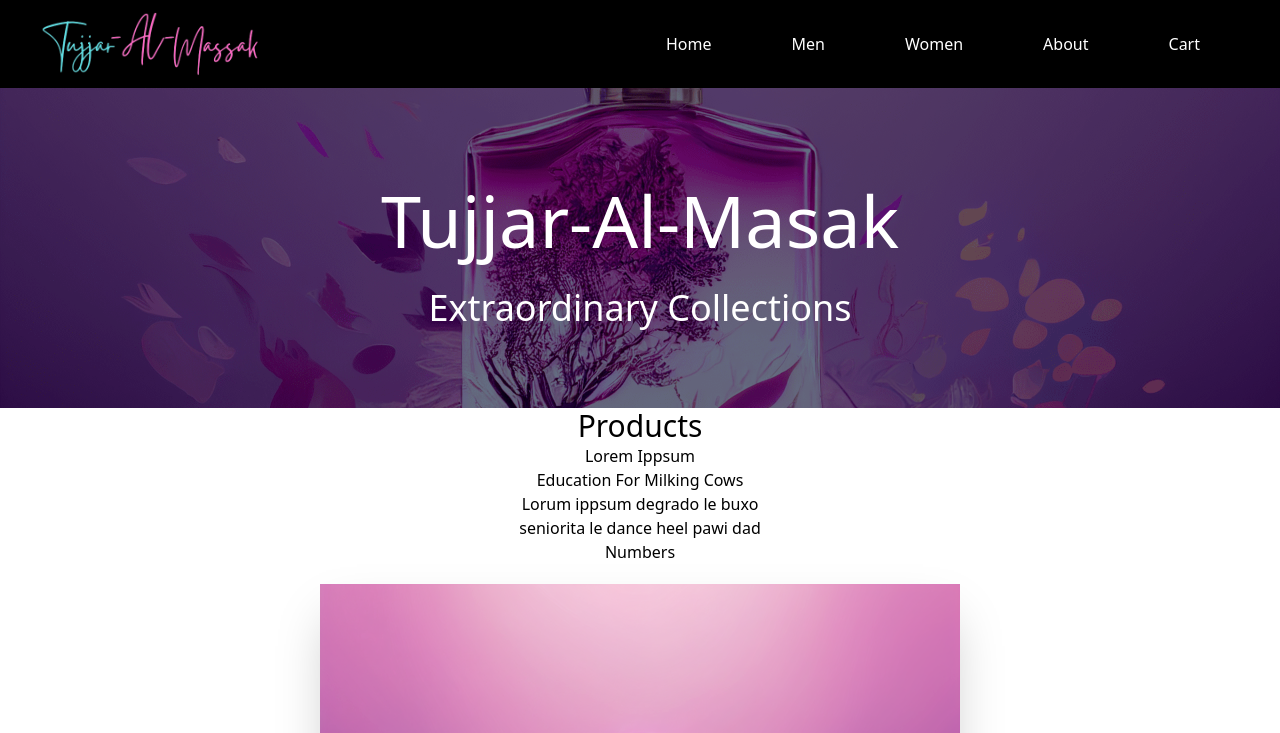
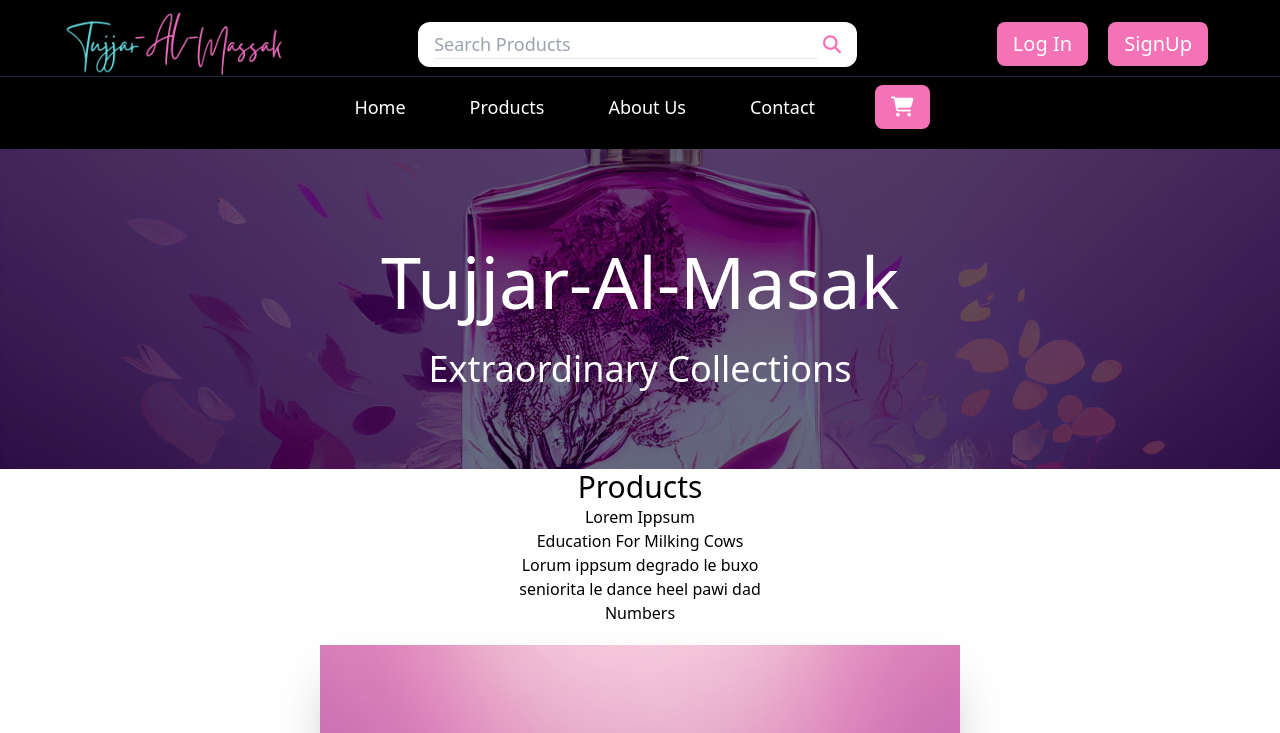
Before and after one commit to MuhammadAli33795/Perfume-Store-Tujjar, a website: page src/index.html in a window 1280 px wide. Shown: the top 733 px of the page. Drawn offline with Linux system fonts and the light colour scheme.

Commit message:
Nav bar visibility issue Patched

```diff
--- a/src/index.html
+++ b/src/index.html
@@ -21,16 +21,38 @@
 <body>
 
     <!--Nav Starts Here-->
-    <nav>
+    <header>
+        <!--Nav Flex Container-->
+        <div class="headerDivFlex lrMargin">
+            <!--Nav Logo Pic-->
+            <figure>
+                <a href="./index.html"><img src="../public/img/Tujjar-Logo-NoBG.png" alt="Tujjar Logo" class="navLogoPic "></a>
+            </figure>
 
-        <!--Nav Flex Container-->
-        <div class="menuDivFlex lrMargin ">
-            <!--Nav Logo Pic-->
-            <a href="./index.html" ><img src="../public/img/Tujjar-Logo-NoBG.png" alt="Tujjar Logo" class="navLogoPic"></a>
+            <!--Search bar and Search icon-->
+            <div class="searchCont vis hidden">
+                <input type="text" class="searchBar1" size="32" placeholder="Search Products">
+                <i class="fa-solid fa-magnifying-glass searchIcon"></i>
+            </div>
 
-            <!--For Mobiles-->
-            <div class="flex justify-between gap-3 sm:hidden">
+            <!--Header Buttons and cart-->
+            <div class="vis hidden">
+                <!--Log IN-->
+                <button class="navCartButton headerButtons">
+                    <a href="./" class="">Log In</a>
+                </button>
 
+                <!--Sign Up-->
+                <button class="navCartButton headerButtons">
+                    <a href="./" class="">SignUp</a>
+                </button>
+
+                <!--Account Pic with pop down bar TO DO-->
+                <div></div>
+            </div>
+
+            <!--For Mobiles visible at width < 1024px-->
+            <div class="menuCartCont vis hidden">
                 <!--Cart-->
                 <button>
                     <a href="./" class="navLinks"><i class="fa-solid fa-cart-shopping"></i></a>
@@ -40,26 +62,28 @@
                     <span><i class="fa-solid fa-bars"></i></span>
                 </div>
             </div>
+        </div>
 
-            <!--Nav Links-->
-            <div class="navLinkCont">
+        <nav class="vis hidden">
+            <!--Nav Links visible at width > 1024px-->
             <a href="./" class="navLinks">Home</a>
-                <a href="./" class="navLinks">Men</a>
-                <a href="./" class="navLinks">Women</a>
-                <a href="./" class="navLinks">About</a>
-                <button class="navCartButton">
-                    <a href="./" class="navLinks">Cart</a>
+            <a href="./" class="navLinks">Products</a>
+            <a href="./" class="navLinks">About Us</a>
+            <a href="./" class="navLinks">Contact</a>
+            <!--Cart-->
+            <button class="headerButtons cartButton">
+                <a href="./" class=""><i class="fa-solid fa-cart-shopping"></i></a>
             </button>
-            </div>
-        </div>
         </nav>
+
+    </header>
 
     <!--Hidden Mobile Menu-->
     <div class="hiddenMenu hidden" id="navHidden">
         <ul>
         <!--Serch bar and Search Icon-->
         <li class="mobileMenu">
-            <input type="text" id="search" placeholder="Search Products">
+            <input type="text" class="searchBar2 searchBar1" placeholder="Search Products">
             <i class="fa-solid fa-magnifying-glass searchIcon"></i><br>
         </li>
 
@@ -83,7 +107,13 @@
     </main>
     <!--Menue Ends Here-->
 
+
     <!--Products section starts here-->
+    <section class="grid ">
+
+    </section>
+    <!--Products section Ends here-->
+
     <section>
     <h1 class="text-center text-3xl">Products</h1>
     <!--Cards-->
@@ -111,7 +141,6 @@
 
     </div>
     </section>
-    <!--Products section Ends here-->
 
 
     <!--About US section starts here-->
@@ -123,4 +152,5 @@
     <!--Script For Nav-->
     <script src="./index.js"></script><!--Main Calculator Functionality-->
     <script src="./jsfiles/navMobile.js"></script><!--Main Calculator Functionality-->
+    </body>
 </html>
--- a/src/index.js
+++ b/src/index.js
@@ -1,2 +1,2 @@
-let mainwidth = document.getElementById("main1");
-console.log(mainwidth.offsetHeight);
+let windowWidth = document.getElementById("main1");
+console.log(windowWidth.offsetHeight);
--- a/src/input.css
+++ b/src/input.css
@@ -9,18 +9,70 @@
 }
 
 /*Top Down Padding*/
+/* .lrMargin {
+  @apply mx-5 sm:mx-10;
+}*/
+
 .lrMargin {
-    @apply mx-5 sm:mx-10;
+    margin: 0vw 5vw;
 }
 
 /*Universal Classes Ends Here*/
 
-
 /*Nav Classes Start Here*/
-nav {
+header {
   @apply bg-black text-white py-3 z-0;
 }
-/*Hidden Menu for Mobile*/
+
+/*Menu, Logo and Link Container*/
+.headerDivFlex {
+  @apply flex justify-between gap-2 items-center;
+}
+/*Nav menue and cart container when width < 1024px*/
+.menuCartCont {
+  @apply flex justify-between gap-3 md:hidden;
+}
+/*Nav Logo,Links,Search bar and Buttons at width > 1024px*/
+/*Nav Logo pic*/
+.navLogoPic {
+  @apply h-16 self-center;
+}
+/*Search Bar container*/
+.searchCont {
+  @apply text-lg p-1 bg-white lg:p-2 lg:px-4 rounded-xl;
+}
+/*Search Bar*/
+.searchBar1 {
+    @apply border-b outline-none text-pink-400;
+}
+/*Header Buttons*/
+.headerButtons {
+    @apply py-3 lg:mx-2 text-base lg:text-xl lg:p-2 lg:px-4 hover:text-pink-400 hover:bg-white bg-pink-400 rounded-lg;
+}
+/*Cart Button*/
+.cartButton {
+    @apply px-4;
+}
+
+/*Nav menue in Menue and cart Container*/
+.menueCss {
+  @apply text-xl hover:text-pink-300 transition ease-in-out cursor-pointer;
+}
+
+
+/*Nav Link Container*/
+nav {
+  @apply text-lg gap-10 md:flex justify-center items-center py-2 border-t border-gray-800;
+}
+/*Nav Links*/
+.navLinks {
+  @apply mx-1 px-2 p-1 hover:bg-white hover:rounded-xl hover:text-pink-400 transition ease-in-out;
+}
+
+/*Nav Classes Ends Here*/
+
+
+/*Hidden Menu for start here Mobile at width < 1024px*/
 .hiddenMenu {
   @apply absolute bg-white px-2 pr-5 py-1;
 }
@@ -29,42 +81,16 @@ nav {
   @apply text-lg my-2 px-2;
 }
 /*Nav Search in Hidden menu*/
-#navHidden input {
-    @apply outline-none;
+.searchBar2 {
+  @apply border-none;
 }
-#navHidden i {
-    @apply cursor-pointer hover:text-pink-300;
+.searchIcon {
+  @apply cursor-pointer text-pink-400 hover:text-pink-600;
 }
 #navHidden li {
   @apply border-b border-slate-200 py-3 ml-3;
 }
-
-/*Menu, Logo and Link Container*/
-.menuDivFlex {
-   @apply flex justify-between gap-3 items-center;
-}
-
-/*Nav menue for mobile*/
-.menueCss { @apply text-xl hover:text-pink-300 transition ease-in-out cursor-pointer; }
-
-/*Nav Link Container*/
-.navLinkCont {
-    @apply hidden sm:flex sm:justify-between sm:items-center sm:visible;
-}
-/*Nav Heading*/
-.navHeading{
-    @apply text-4xl;
-}
-/*Nav Logo pic*/
-.navLogoPic {
-    @apply h-16;
-}
-/*Nav Links*/
-.navLinks {
-    @apply mx-1 hover:text-pink-300 transition ease-in-out sm:mx-5 lg:mx-10;
-}
-
-/*Nav Classes Ends Here*/
+/*Hidden Menu for ends here Mobile*/
 
 
 /*Main Classes Start Here*/
--- a/src/jsfiles/navMobile.js
+++ b/src/jsfiles/navMobile.js
@@ -8,3 +8,12 @@ menue.addEventListener('click', () => {
         navHidden.classList.add('hidden');
     }
 });
+
+let hideContent = document.getElementsByClassName("vis");
+
+if (window.matchMedia("(min-width: 768px)").matches) {
+    console.log("Less Then 768px");
+    for (let i = 0; i < hideContent.length; i++) {
+        hideContent[i].classList.remove('hidden');
+    }
+}
```
Also changed, not shown: dist/output.css. Lines whose indentation alone changed are shown as unchanged.
